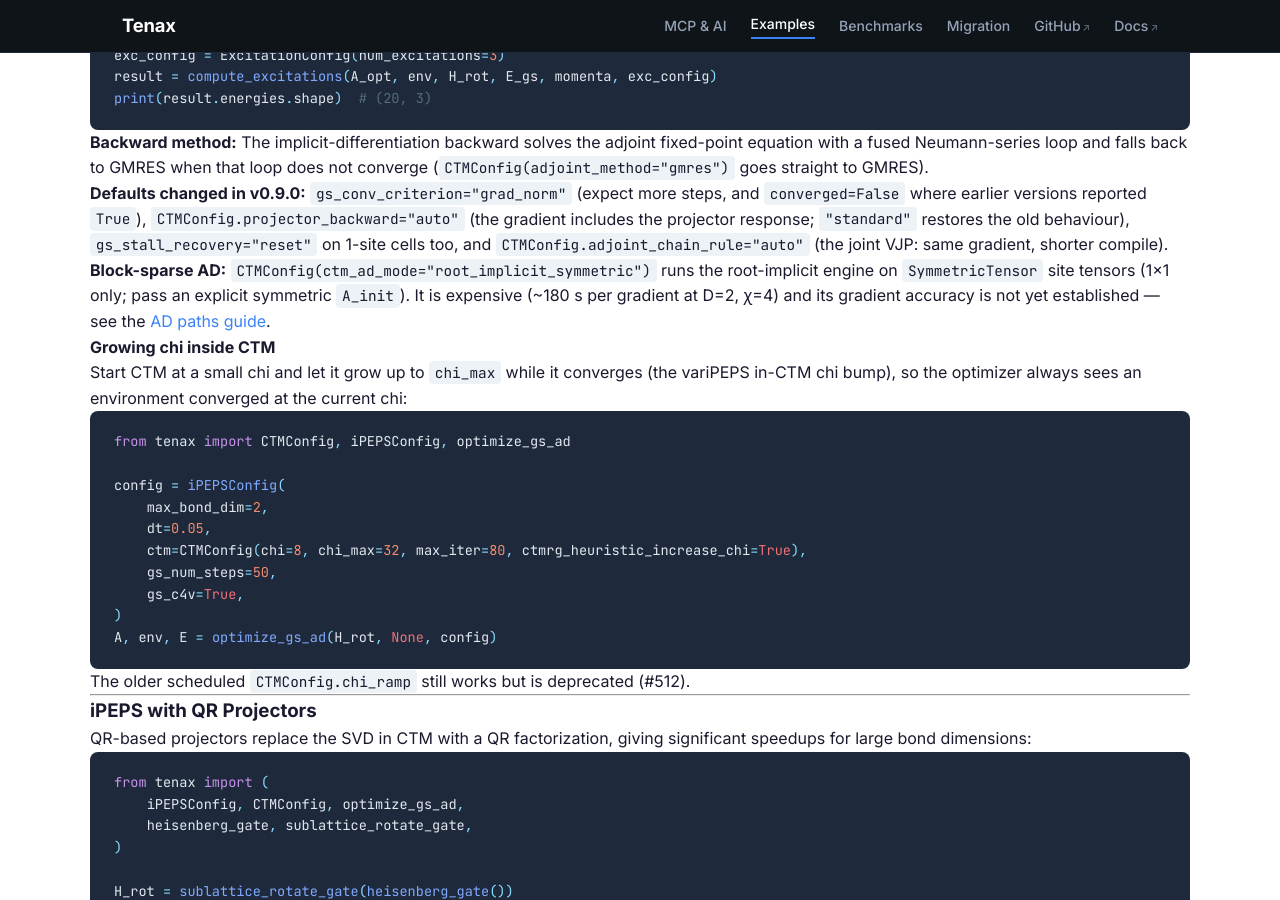
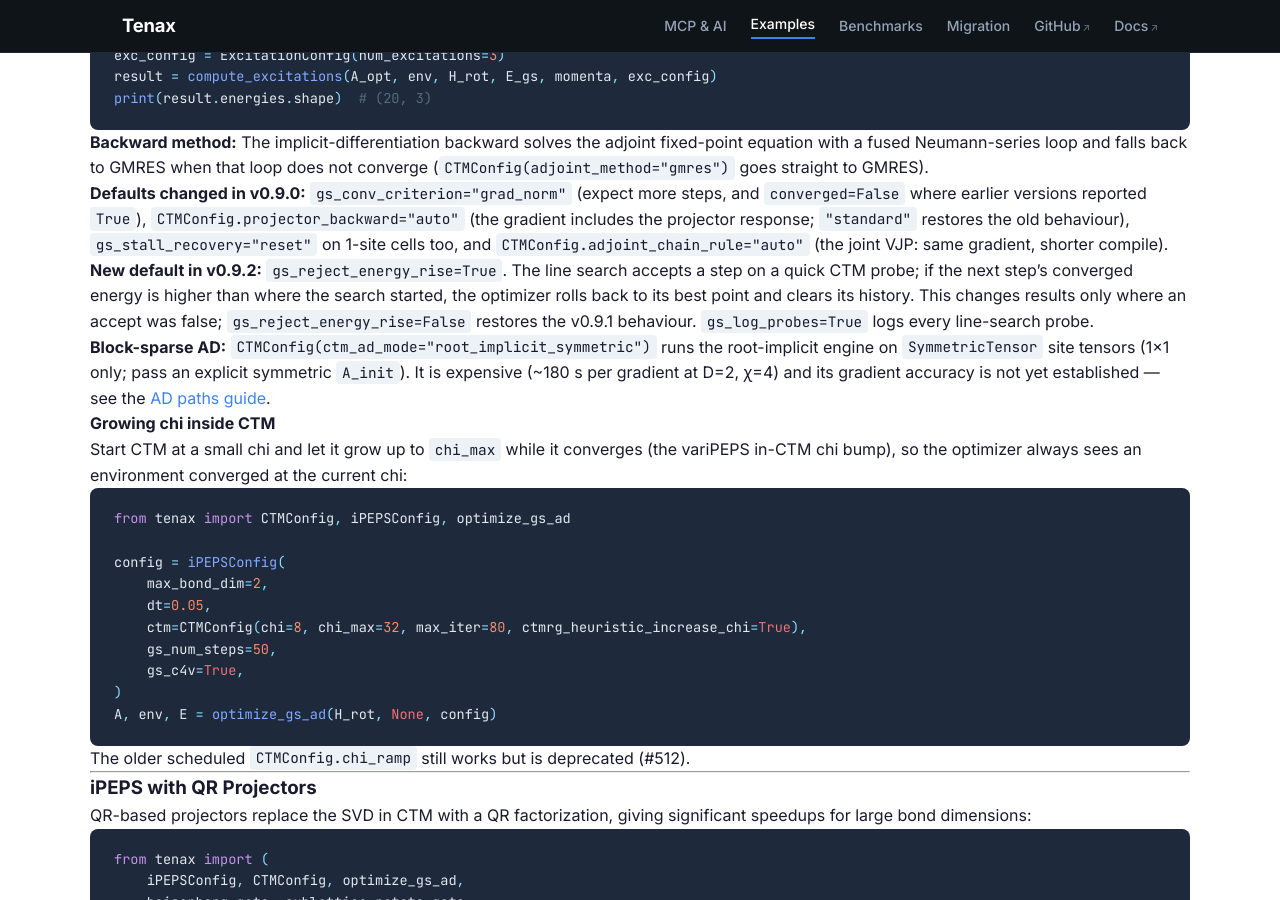
Before and after one commit to tenax-lab/tenax-lab.github.io, a Jekyll site: the page built from examples.md, in a window 1280 px wide and 900 px high, scrolled down 4089 px. Built offline with Jekyll 4.4.1, drawn with Linux system fonts in a browser that asks for light colours.

Commit message:
docs: note the v0.9.2 line-search guard
v0.9.2 makes gs_reject_energy_rise=True the default: an accepted step whose
converged energy rose above the line search's starting point is rolled
back to the best point (tenax #1166); gs_log_probes logs each probe
(#1168). Adds a 'New default in v0.9.2' note beside the v0.9.0 defaults
block, a v0.9.2 sentence in the version note, and points the AD-paths
guide link at the v0.9.2 tag. Checked against git show v0.9.2:
gs_reject_energy_rise=True, gs_log_probes=False.

Co-Authored-By: Claude Opus 5.5 <noreply@anthropic.com>
Claude-Session: https://claude.ai/code/session_01QJU38nnL8t1KQvWs6VTTVg

```diff
--- a/examples.md
+++ b/examples.md
@@ -250,11 +250,18 @@ print(result.energies.shape)  # (20, 3)
 > on 1-site cells too, and `CTMConfig.adjoint_chain_rule="auto"` (the joint VJP:
 > same gradient, shorter compile).
 
+> **New default in v0.9.2:** `gs_reject_energy_rise=True`. The line search
+> accepts a step on a quick CTM probe; if the next step's converged energy is
+> higher than where the search started, the optimizer rolls back to its best
+> point and clears its history. This changes results only where an accept was
+> false; `gs_reject_energy_rise=False` restores the v0.9.1 behaviour.
+> `gs_log_probes=True` logs every line-search probe.
+
 > **Block-sparse AD:** `CTMConfig(ctm_ad_mode="root_implicit_symmetric")` runs
 > the root-implicit engine on `SymmetricTensor` site tensors (1x1 only; pass an
 > explicit symmetric `A_init`). It is expensive (~180 s per gradient at D=2,
 > χ=4) and its gradient accuracy is not yet established — see the
-> [AD paths guide](https://github.com/tenax-lab/tenax/blob/v0.9.1/docs/guide/algorithms/ipeps_ad_paths.md).
+> [AD paths guide](https://github.com/tenax-lab/tenax/blob/v0.9.2/docs/guide/algorithms/ipeps_ad_paths.md).
 
 #### Growing chi inside CTM
 
```
Also changed, not shown: index.md (+1 -1 lines).
